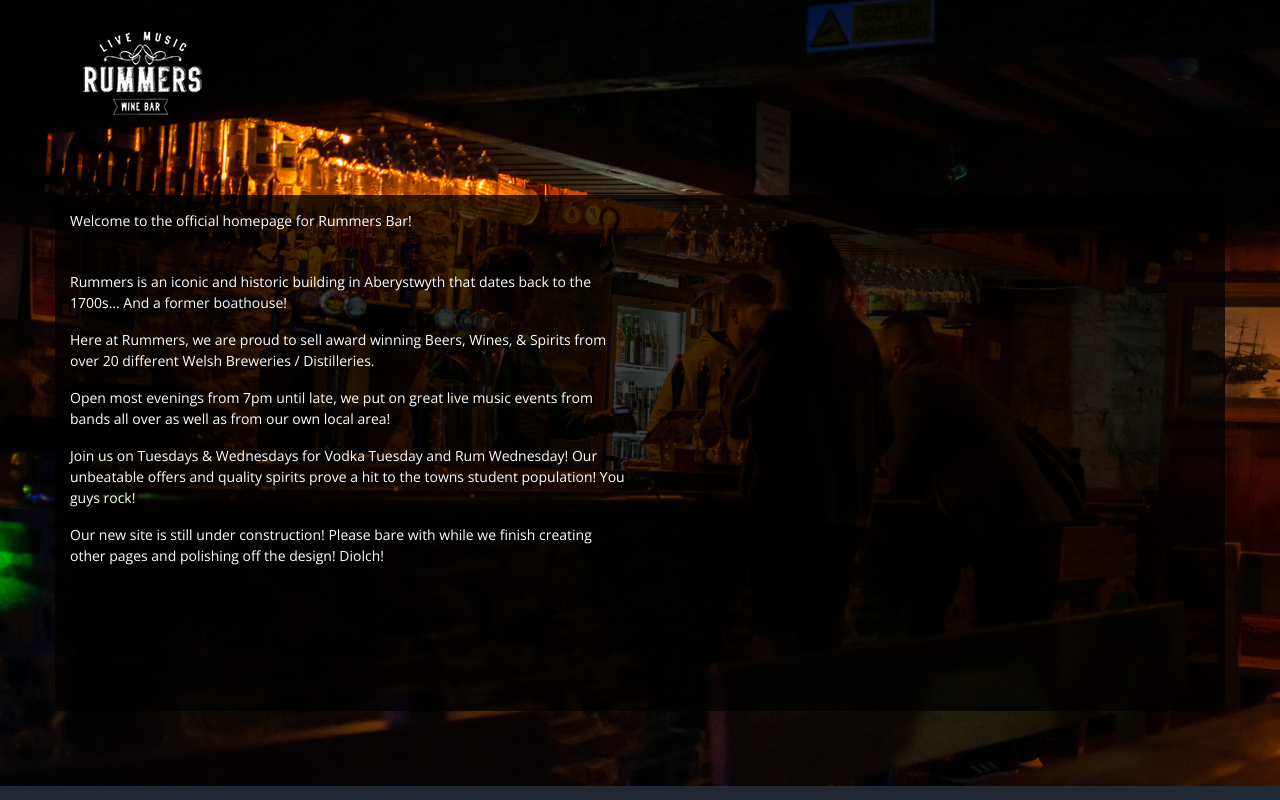
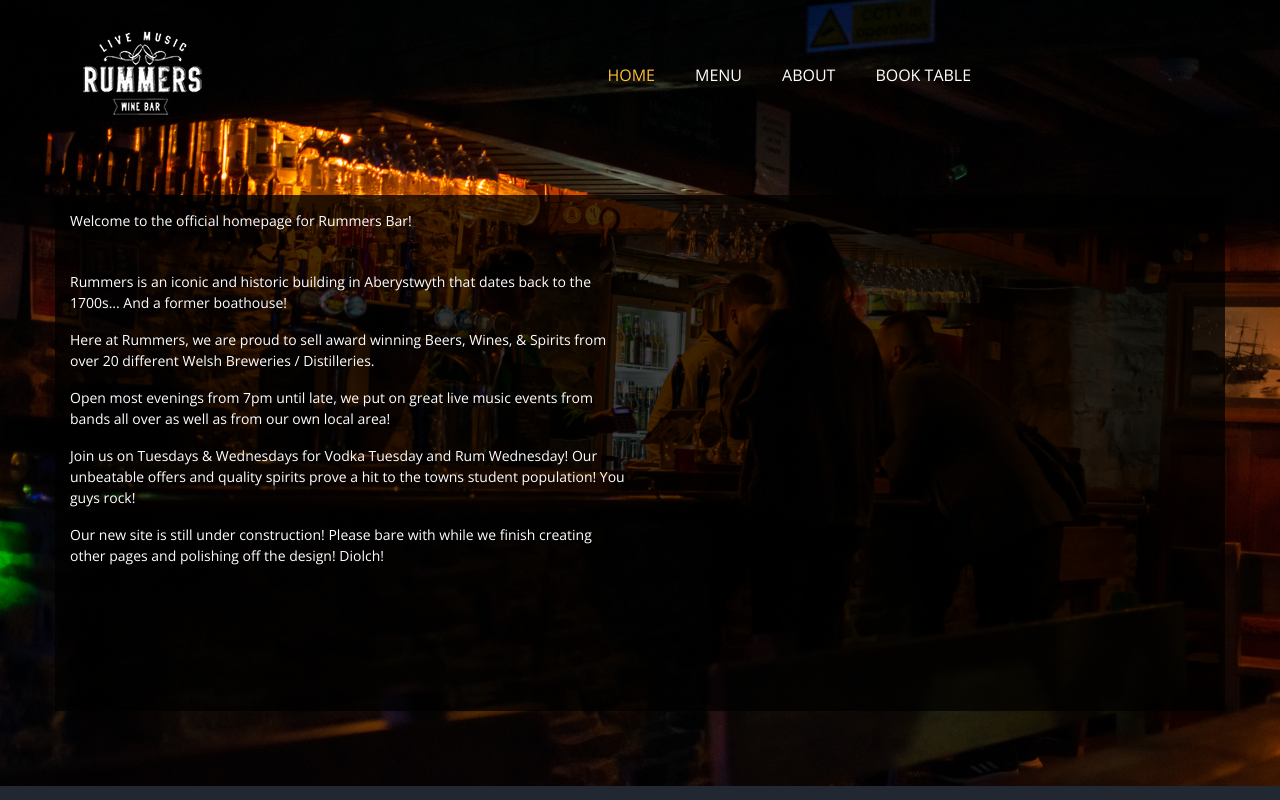
Before and after one commit to rummersls/rummersls.github.io, a plain HTML site: page index.html in a window 1280 px wide. Shown: the top 800 px of the page. Drawn offline with nearby package versions, Linux system fonts and the light colour scheme; some packages are replaced by stand-ins of ours; a script that the page names is missing.

Commit message:
adding the navbar back in
ready for more pagesssss

```diff
--- a/index.html
+++ b/index.html
@@ -56,6 +56,18 @@
 
           <div class="collapse navbar-collapse" id="navbarSupportedContent">
             <ul class="navbar-nav  mx-auto ">
+              <li class="nav-item active">
+                <a class="nav-link" href="index.html">Home <span class="sr-only">(current)</span></a>
+              </li>
+              <li class="nav-item">
+                <a class="nav-link" href="">Menu</a>
+              </li>
+              <li class="nav-item">
+                <a class="nav-link" href="">About</a>
+              </li>
+              <li class="nav-item">
+                <a class="nav-link" href="">Book Table</a>
+              </li>
             </ul>
             <div class="user_option">
               <a class="cart_link" href="#">
```
